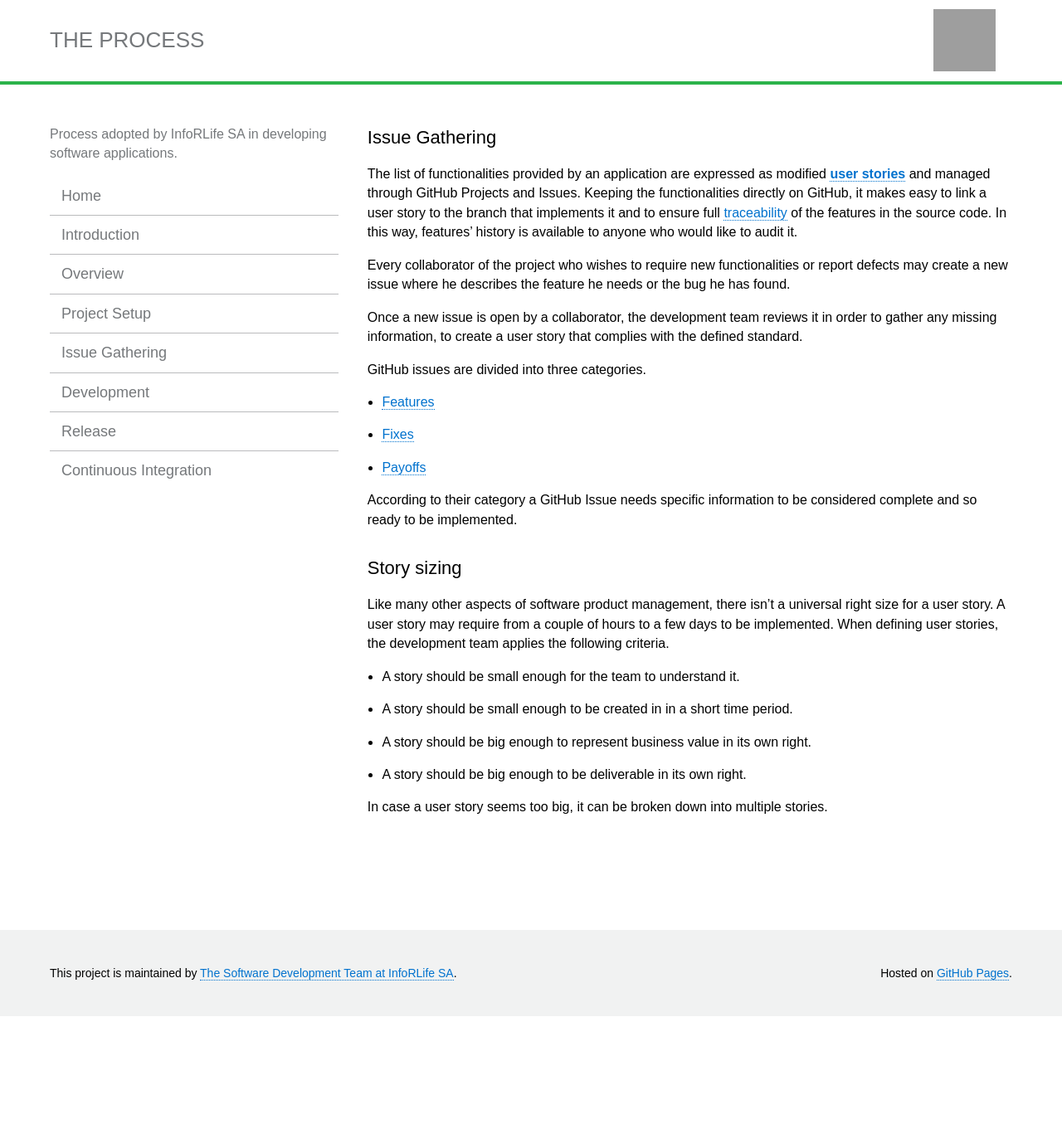
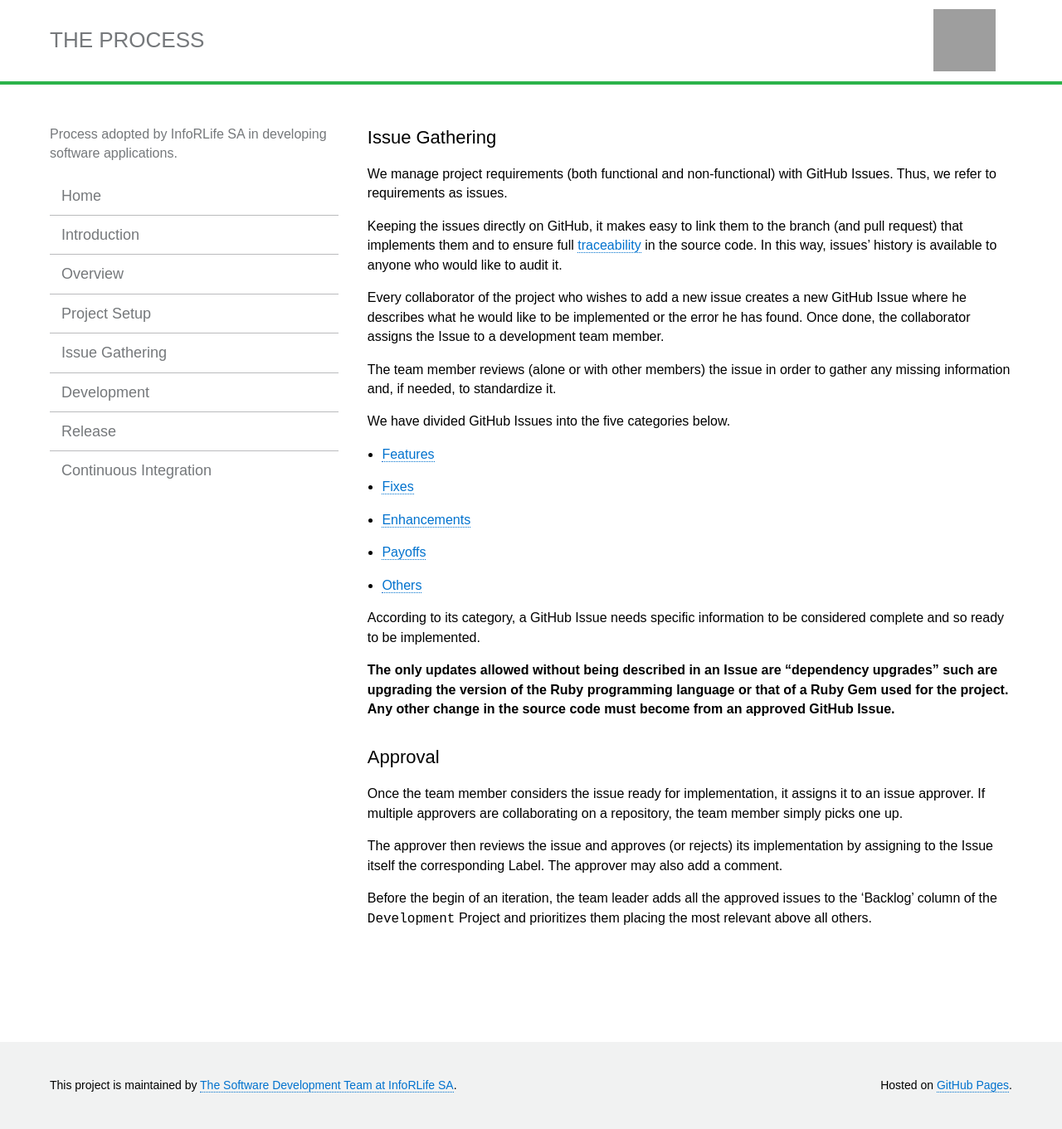
Before and after one commit to inforlife/process, a Jekyll site: the page built from issue-gathering.md, in a window 1280 px wide. Shown: the whole page at 83% size. Built offline with Jekyll 4.4.1, drawn with Linux system fonts in a browser that asks for light colours; before the commit the page ends 1225 px from its top, so only the background shows below that; grey boxes are pictures that could not be loaded.

Commit message:
update issue gathering

```diff
--- a/issue-gathering.md
+++ b/issue-gathering.md
@@ -3,27 +3,31 @@ layout: page
 title:  "Issue Gathering"
 ---
 
-The list of functionalities provided by an application are expressed as modified [**user stories**](https://www.mountaingoatsoftware.com/agile/user-stories) and managed through GitHub Projects and Issues. Keeping the functionalities directly on GitHub, it makes easy to link a user story to the branch that implements it and to ensure full [traceability](https://inforlife.github.io/process/traceability.html) of the features in the source code. In this way, features' history is available to anyone who would like to audit it.
+We manage project requirements (both functional and non-functional) with GitHub Issues. Thus, we refer to requirements as issues.
 
-Every collaborator of the project who wishes to require new functionalities or report defects may create a new issue where he describes the feature he needs or the bug he has found.
+Keeping the issues directly on GitHub, it makes easy to link them to the branch (and pull request) that implements them and to ensure full [traceability](https://inforlife.github.io/process/traceability.html) in the source code. In this way, issues' history is available to anyone who would like to audit it.
 
-Once a new issue is open by a collaborator, the development team reviews it in order to gather any missing information, to create a user story that complies with the defined standard.
+Every collaborator of the project who wishes to add a new issue creates a new GitHub Issue where he describes what he would like to be implemented or the error he has found. Once done, the collaborator assigns the Issue to a development team member.
 
-GitHub issues are divided into three categories.
+The team member reviews (alone or with other members) the issue in order to gather any missing information and, if needed, to standardize it.
 
- - [Features](https://inforlife.github.io/process/features.html)
- - [Fixes](https://inforlife.github.io/process/fixes.html)
- - [Payoffs](https://inforlife.github.io/process/payoffs.html)
+We have divided GitHub Issues into the five categories below.
 
-According to their category a GitHub Issue needs specific information to be considered complete and so ready to be implemented.
+- [Features](https://inforlife.github.io/process/issues/features.html)
+- [Fixes](https://inforlife.github.io/process/issues/fixes.html)
+- [Enhancements](https://inforlife.github.io/process/issues/enhancements.html)
+- [Payoffs](https://inforlife.github.io/process/issues/payoffs.html)
+- [Others](https://inforlife.github.io/process/issues/others.html)
 
-## Story sizing
+According to its category, a GitHub Issue needs specific information to be considered complete and so ready to be implemented.
 
-Like many other aspects of software product management, there isn’t a universal right size for a user story. A user story may require from a couple of hours to a few days to be implemented. When defining user stories, the development team applies the following criteria.
+**The only updates allowed without being described in an Issue are "dependency upgrades" such are upgrading the version of the Ruby programming language or that of a Ruby Gem used for the project.
+Any other change in the source code must become from an approved GitHub Issue.**
 
- - A story should be small enough for the team to understand it.
- - A story should be small enough to be created in in a short time period.
- - A story should be big enough to represent business value in its own right.
- - A story should be big enough to be deliverable in its own right.
+## Approval
 
-In case a user story seems too big, it can be broken down into multiple stories.
+Once the team member considers the issue ready for implementation, it assigns it to an issue approver. If multiple approvers are collaborating on a repository, the team member simply picks one up.
+
+The approver then reviews the issue and approves (or rejects) its implementation by assigning to the Issue itself the corresponding Label. The approver may also add a comment.
+
+Before the begin of an iteration, the team leader adds all the approved issues to the 'Backlog' column of the `Development` Project and prioritizes them placing the most relevant above all others.
```
Also changed, not shown: features.md (deleted, +0 -60 lines), fixes.md (deleted, +0 -56 lines), issues/enhancements.md (added, +47 -0 lines), issues/features.md (added, +70 -0 lines), issues/fixes.md (added, +52 -0 lines), issues/others.md (added, +26 -0 lines), issues/payoffs.md (renamed from payoffs.md, +3 -4 lines), services/github.md (+5 -3 lines).
